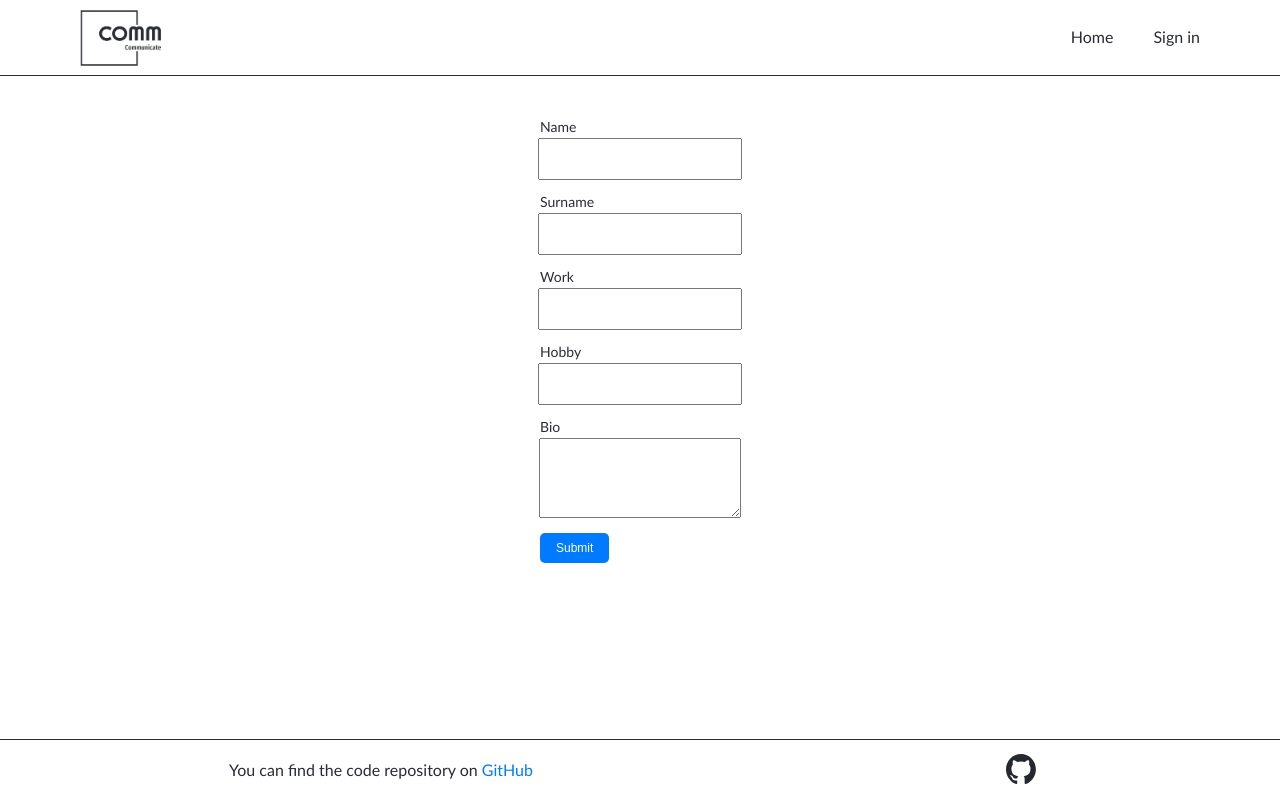
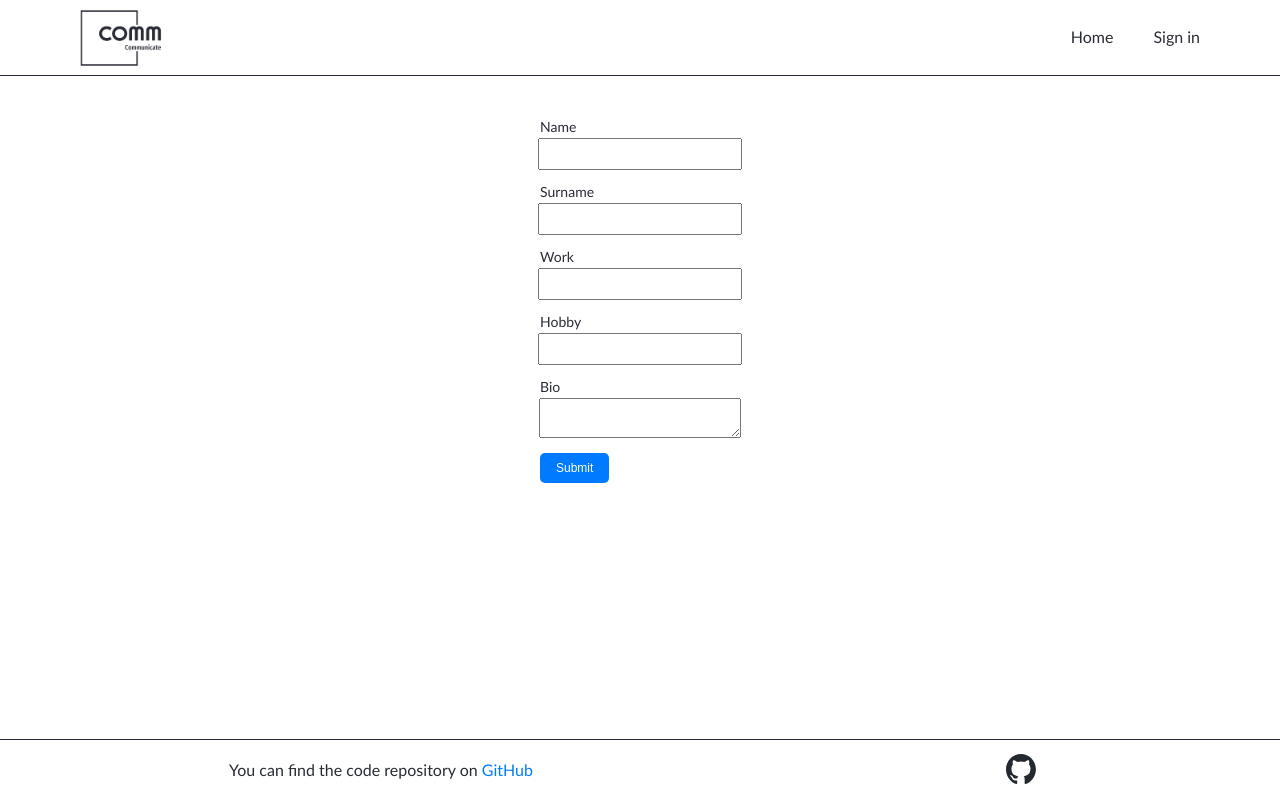
Before and after one commit to krzysiou/comm, a Next.js app: page /profile/edit in a window 1280 px wide. Built offline with nearby package versions, Linux system fonts and the light colour scheme; no server answers.

Commit message:
fix: input sizes

```diff
--- a/src/client/components/pages/EditProfile/EditProfile.styles.ts
+++ b/src/client/components/pages/EditProfile/EditProfile.styles.ts
@@ -41,6 +41,12 @@ const EditProfileStyled = styled.div`
         width: 100%;
         padding: 4px 0;
         height: 30px;
+        font-size: 16px;
+
+        ${mediaQuery['web']} {
+          font-size: 14px;
+          height: 20px;
+        }
       }
 
       textarea {
@@ -48,6 +54,12 @@ const EditProfileStyled = styled.div`
         width: 100%;
         padding: 4px 0;
         height: 70px;
+        font-size: 16px;
+
+        ${mediaQuery['web']} {
+          font-size: 14px;
+          height: 30px;
+        }
       }
     }
 
```
